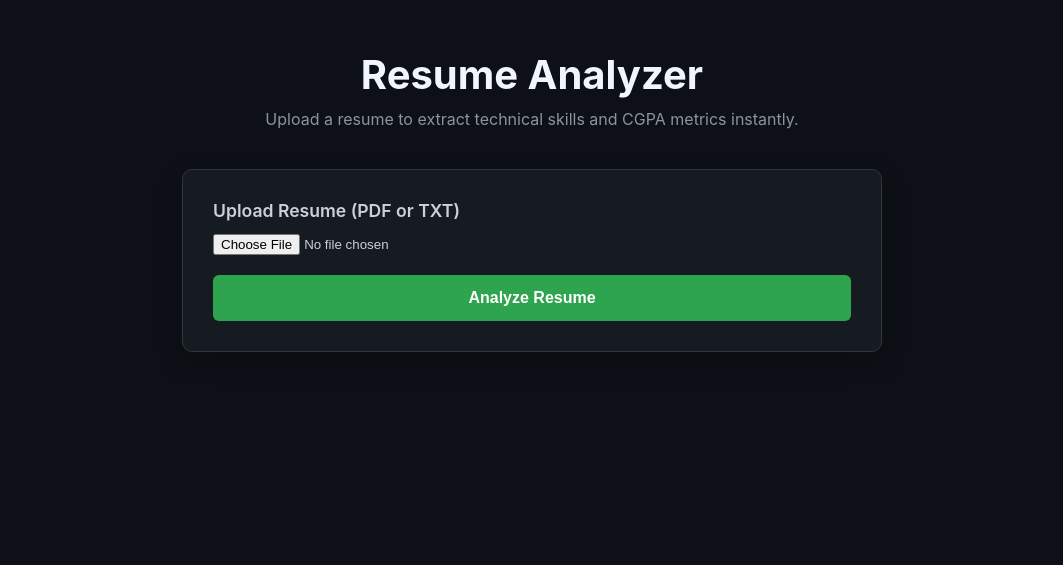
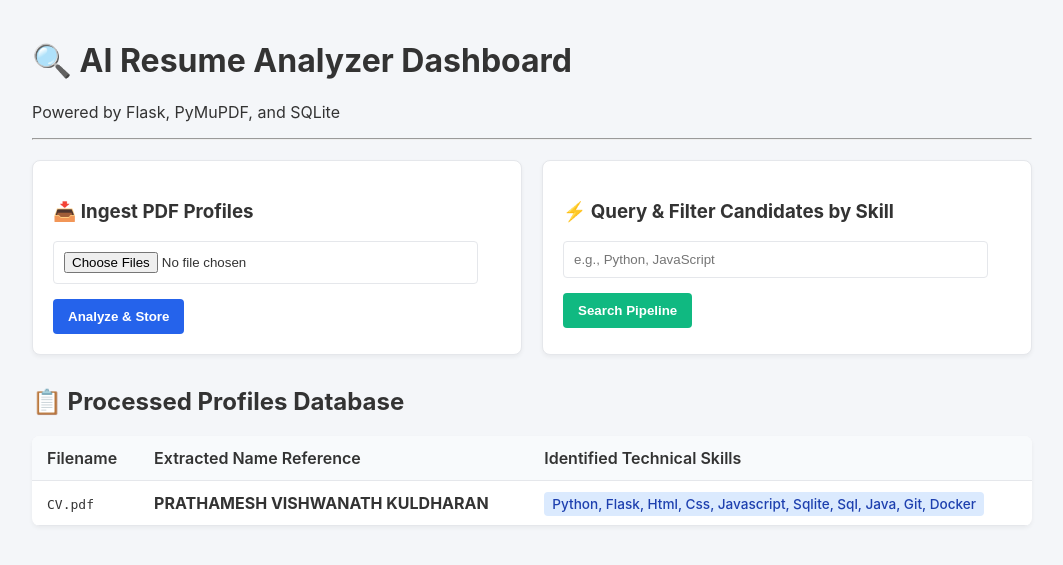
Before and after one commit to prathamesh-kuldharan/resume-analyzer-flask, a Flask app: page / in a window 1280 px wide. Shown: the top 565 px of the page, without its empty margins (108-1171 px from the left). Run offline with Flask 3, Linux system fonts and the light colour scheme; data comes from the database, SQL or seed files in the repository.

```diff
--- a/app.py
+++ b/app.py
@@ -1,60 +1,95 @@
+from flask import Flask, render_template, request, redirect, url_for, flash
+import fitz  # PyMuPDF
+import sqlite3
 import os
-import re
-import sqlite3
-from flask import Flask, render_template, request
-# Import your original PDF library here (e.g., import pdfplumber or pypdf)
 
 app = Flask(__name__)
-DB_FILE = "database.db"
+app.secret_key = "super_secret_key_for_flash_messages"
+DB_PATH = "database.db"
 
+# 1. Initialize SQLite Database Schema
 def init_db():
-    with sqlite3.connect(DB_FILE) as conn:
-        conn.execute('''
-            CREATE TABLE IF NOT EXISTS profiles (
-                id INTEGER PRIMARY KEY AUTOINCREMENT,
-                skills TEXT,
-                cgpa TEXT
-            )
-        ''')
+    conn = sqlite3.connect(DB_PATH)
+    cursor = conn.cursor()
+    cursor.execute('''
+        CREATE TABLE IF NOT EXISTS resumes (
+            id INTEGER PRIMARY KEY AUTOINCREMENT,
+            filename TEXT UNIQUE,
+            candidate_name TEXT,
+            extracted_text TEXT,
+            matched_skills TEXT
+        )
+    ''')
+    conn.commit()
     conn.close()
 
-init_db()
+# 2. Extract Text using PyMuPDF
+def extract_text_from_pdf(stream):
+    doc = fitz.open(stream=stream, filetype="pdf")
+    text = ""
+    for page in doc:
+        text += page.get_text()
+    return text
 
-def extract_insights(text):
-    # Regex to catch standard CGPA patterns (e.g., 8.5, 9.2, 3.8/4.0)
-    cgpa_match = re.search(r'\b([0-9]\.[0-9]{1,2})\b', text)
-    cgpa = cgpa_match.group(1) if cgpa_match else "Not Specified"
-
-    # Simple core vocabulary matching
-    skills_vocab = ["Python", "Java", "C++", "SQL", "Git", "Machine Learning", "OpenCV", "Flask", "HTML", "CSS"]
-    found_skills = [skill for skill in skills_vocab if re.search(r'\b' + re.escape(skill) + r'\b', text, re.IGNORECASE)]
-
-    return found_skills, cgpa
+# Simple dictionary-based keyword matching algorithm
+def identify_skills(text):
+    SKILL_KEYWORDS = ["python", "flask", "django", "html", "css", "javascript",
+                      "sqlite", "react", "sql", "java", "c++", "git", "docker"]
+    found_skills = []
+    text_lower = text.lower()
+    for skill in SKILL_KEYWORDS:
+        if skill in text_lower:
+            found_skills.append(skill.capitalize())
+    return ", ".join(found_skills) if found_skills else "None Identified"
 
 @app.route("/", methods=["GET", "POST"])
 def index():
+    conn = sqlite3.connect(DB_PATH)
+    cursor = conn.cursor()
+
     if request.method == "POST":
-        file = request.files.get("resume_file")
-        if file and file.filename != '':
-            # --- RESTORE YOUR ORIGINAL PDF TEXT EXTRACTION HERE ---
-            # Example if you used pdfplumber:
-            # with pdfplumber.open(file) as pdf:
-            #     text_content = "".join([page.extract_text() for page in pdf.pages])
+        # Handle file uploads
+        if 'resume_files' not in request.files:
+            return redirect(request.url)
 
-            # Temporary fallback for plain text files:
-            text_content = file.read().decode("utf-8", errors="ignore")
+        files = request.files.getlist('resume_files')
 
-            skills, cgpa = extract_insights(text_content)
+        for file in files:
+            if file.filename == '':
+                continue
 
-            with sqlite3.connect(DB_FILE) as conn:
-                conn.execute(
-                    "INSERT INTO profiles (skills, cgpa) VALUES (?, ?)",
-                    (", ".join(skills), cgpa)
-                )
+            if file and file.filename.endswith('.pdf'):
+                try:
+                    file_stream = file.read()
+                    raw_text = extract_text_from_pdf(file_stream)
+                    skills = identify_skills(raw_text)
 
-            return render_template("index.html", skills=skills, cgpa=cgpa)
+                    # Basic extraction for Candidate Name (uses first line of document)
+                    first_line = raw_text.split('\n')[0].strip()
+                    name = first_line if len(first_line) < 50 else "Unknown Profile"
 
-    return render_template("index.html")
+                    # Save to SQLite Database
+                    cursor.execute('''
+                        INSERT OR IGNORE INTO resumes (filename, candidate_name, extracted_text, matched_skills)
+                        VALUES (?, ?, ?, ?)
+                    ''', (file.filename, name, raw_text, skills))
+                except Exception as e:
+                    print(f"Error parsing file {file.filename}: {e}")
+
+        conn.commit()
+
+    # Check for search filtering
+    search_query = request.args.get('search', '').strip()
+    if search_query:
+        cursor.execute("SELECT filename, candidate_name, matched_skills FROM resumes WHERE matched_skills LIKE ?", (f'%{search_query}%',))
+    else:
+        cursor.execute("SELECT filename, candidate_name, matched_skills FROM resumes")
+
+    records = cursor.fetchall()
+    conn.close()
+
+    return render_template("index.html", records=records, search_query=search_query)
 
 if __name__ == "__main__":
-    app.run(debug=True)
+    init_db()
+    app.run(debug=True, port=5000)
--- a/static/style.css
+++ b/static/style.css
@@ -1,110 +1,76 @@
+:root {
+    --bg-color: #f4f6f9;
+    --card-bg: #ffffff;
+    --text-main: #333333;
+    --primary: #2563eb;
+    --secondary: #10b981;
+    --border: #e5e7eb;
+}
+
 body {
-    background-color: #0d1117;
-    color: #c9d1d9;
-    font-family: -apple-system, BlinkMacSystemFont, "Segoe UI", sans-serif;
+    font-family: -apple-system, BlinkMacSystemFont, "Segoe UI", Roboto, sans-serif;
+    background-color: var(--bg-color);
+    color: var(--text-main);
     margin: 0;
-    padding: 50px 20px;
-    display: flex;
-    justify-content: center;
+    padding: 20px;
 }
 
 .container {
-    width: 100%;
-    max-width: 700px;
+    max-width: 1000px;
+    margin: 0 auto;
 }
 
-.header-area {
-    text-align: center;
-    margin-bottom: 40px;
-}
-
-h1 {
-    font-size: 2.5rem;
-    color: #f0f6fc;
-    margin: 0 0 10px 0;
-}
-
-.subtitle {
-    color: #8b949e;
-    margin: 0;
+.grid {
+    display: grid;
+    grid-template-columns: 1fr 1fr;
+    gap: 20px;
+    margin-top: 20px;
 }
 
 .card {
-    background-color: #161b22;
-    border: 1px solid #30363d;
-    border-radius: 10px;
-    padding: 30px;
-    margin-bottom: 25px;
-    box-shadow: 0 8px 24px rgba(0,0,0,0.3);
+    background: var(--card-bg);
+    border: 1px solid var(--border);
+    padding: 20px;
+    border-radius: 8px;
+    box-shadow: 0 2px 4px rgba(0,0,0,0.05);
 }
 
-label {
+input[type="file"], input[type="text"] {
     display: block;
-    font-weight: 600;
-    margin-bottom: 12px;
-    font-size: 1.1rem;
+    width: 90%;
+    margin-bottom: 15px;
+    padding: 10px;
+    border: 1px solid var(--border);
+    border-radius: 4px;
 }
 
-.file-dropzone {
-    border: 2px dashed #da3633; /* Red accents matching your original preference */
-    border-radius: 8px;
-    padding: 40px 20px;
-    text-align: center;
-    background-color: #0d1117;
+button {
+    padding: 10px 15px;
+    border: none;
+    border-radius: 4px;
     cursor: pointer;
-    transition: border-color 0.2s ease;
+    font-weight: bold;
 }
 
-.upload-icon {
-    font-size: 2.5rem;
-    display: block;
-    margin-bottom: 10px;
+.btn-primary { background: var(--primary); color: white; }
+.btn-secondary { background: var(--secondary); color: white; }
+
+table {
+    width: 100%;
+    border-collapse: collapse;
+    margin-top: 15px;
+    background: var(--card-bg);
+    border-radius: 8px;
+    overflow: hidden;
+    box-shadow: 0 2px 4px rgba(0,0,0,0.05);
 }
 
-.btn-submit {
-    background-color: #2ea44f;
-    color: white;
-    border: none;
-    border-radius: 6px;
-    padding: 14px;
-    font-size: 1rem;
-    font-weight: 700;
-    cursor: pointer;
-    width: 100%;
-    margin-top: 20px;
+th, td {
+    padding: 12px 15px;
+    text-align: left;
+    border-bottom: 1px solid var(--border);
 }
 
-.btn-submit:hover {
-    background-color: #2c974b;
-}
-
-/* Insight Display Formatting */
-.insight-row {
-    font-size: 1.1rem;
-    background: #0d1117;
-    padding: 12px 16px;
-    border-radius: 6px;
-    border: 1px solid #30363d;
-}
-
-.highlight-text {
-    color: #58a6ff;
-    font-weight: 700;
-    margin-left: 5px;
-}
-
-.pill-container {
-    display: flex;
-    flex-wrap: wrap;
-    gap: 8px;
-}
-
-.pill {
-    background-color: rgba(88, 166, 255, 0.15);
-    color: #58a6ff;
-    border: 1px solid rgba(88, 166, 255, 0.3);
-    padding: 6px 12px;
-    border-radius: 20px;
-    font-size: 0.9rem;
-    font-weight: 600;
-}
+th { background-color: #f8fafc; font-weight: 600; }
+.badge { background: #dbeafe; color: #1e40af; padding: 4px 8px; border-radius: 4px; font-size: 0.85rem; font-weight: 500;}
+.clear-btn { margin-left: 10px; color: #6b7280; text-decoration: none; font-size: 0.9rem;}
--- a/templates/index.html
+++ b/templates/index.html
@@ -3,46 +3,59 @@
 <head>
     <meta charset="UTF-8">
     <meta name="viewport" content="width=device-width, initial-scale=1.0">
-    <title>Resume Analyzer</title>
+    <title>AI Resume Analyzer Portal</title>
     <link rel="stylesheet" href="{{ url_for('static', filename='style.css') }}">
 </head>
 <body>
     <div class="container">
+        <h1>🔍 AI Resume Analyzer Dashboard</h1>
+        <p class="subtitle">Powered by Flask, PyMuPDF, and SQLite</p>
+        <hr>
 
-        <div class="header-area">
-            <h1>Resume Analyzer</h1>
-            <p class="subtitle">Upload a resume to extract technical skills and CGPA metrics instantly.</p>
+        <div class="grid">
+            <div class="card">
+                <h3>📥 Ingest PDF Profiles</h3>
+                <form action="/" method="POST" enctype="multipart/form-data">
+                    <input type="file" name="resume_files" multiple accept=".pdf" required>
+                    <button type="submit" class="btn btn-primary">Analyze & Store</button>
+                </form>
             </div>
 
             <div class="card">
-            <form action="/" method="POST" enctype="multipart/form-data">
-                <div class="form-group">
-                    <label for="resume_file">Upload Resume (PDF or TXT)</label>
-                    <input type="file" id="resume_file" name="resume_file" class="file-input" required>
-                </div>
-                <button type="submit" class="btn-submit">Analyze Resume</button>
+                <h3>⚡ Query & Filter Candidates by Skill</h3>
+                <form action="/" method="GET">
+                    <input type="text" name="search" placeholder="e.g., Python, JavaScript" value="{{ search_query }}">
+                    <button type="submit" class="btn btn-secondary">Search Pipeline</button>
+                    {% if search_query %}
+                        <a href="/" class="clear-btn">Clear Filter</a>
+                    {% endif %}
                 </form>
             </div>
+        </div>
 
-        {% if skills is defined or cgpa is defined %}
-        <div class="card result-card">
-            <h2>Extracted Results</h2>
-            <div class="result-item">
-                <strong>CGPA:</strong> <span class="highlight">{{ cgpa }}</span>
-            </div>
-            <div class="result-item">
-                <strong>Skills Identified:</strong>
-                <div class="skills-list">
-                    {% for skill in skills %}
-                    <span class="skill-tag">{{ skill }}</span>
+        <h2 style="margin-top: 2rem;">📋 Processed Profiles Database</h2>
+        <table>
+            <thead>
+                <tr>
+                    <th>Filename</th>
+                    <th>Extracted Name Reference</th>
+                    <th>Identified Technical Skills</th>
+                </tr>
+            </thead>
+            <tbody>
+                {% for row in records %}
+                <tr>
+                    <td><code>{{ row[0] }}</code></td>
+                    <td><strong>{{ row[1] }}</strong></td>
+                    <td><span class="badge">{{ row[2] }}</span></td>
+                </tr>
                 {% else %}
-                    <span class="no-data">No specific skills found.</span>
+                <tr>
+                    <td colspan="3" style="text-align: center; color: #888;">No profiles processed inside the SQLite indexes yet.</td>
+                </tr>
                 {% endfor %}
-                </div>
-            </div>
-        </div>
-        {% endif %}
-
+            </tbody>
+        </table>
     </div>
 </body>
 </html>
```
Lines whose indentation alone changed are shown as unchanged.
